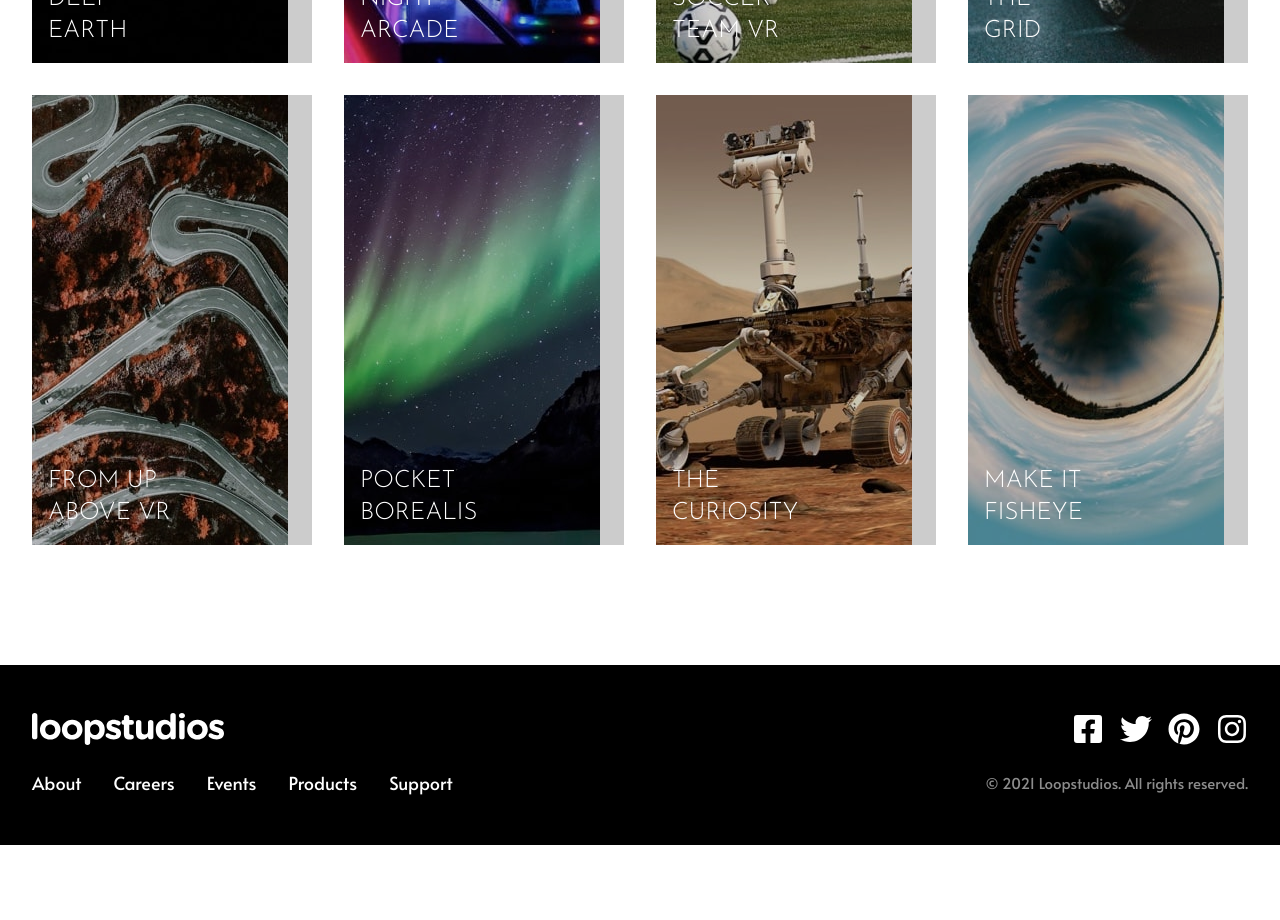
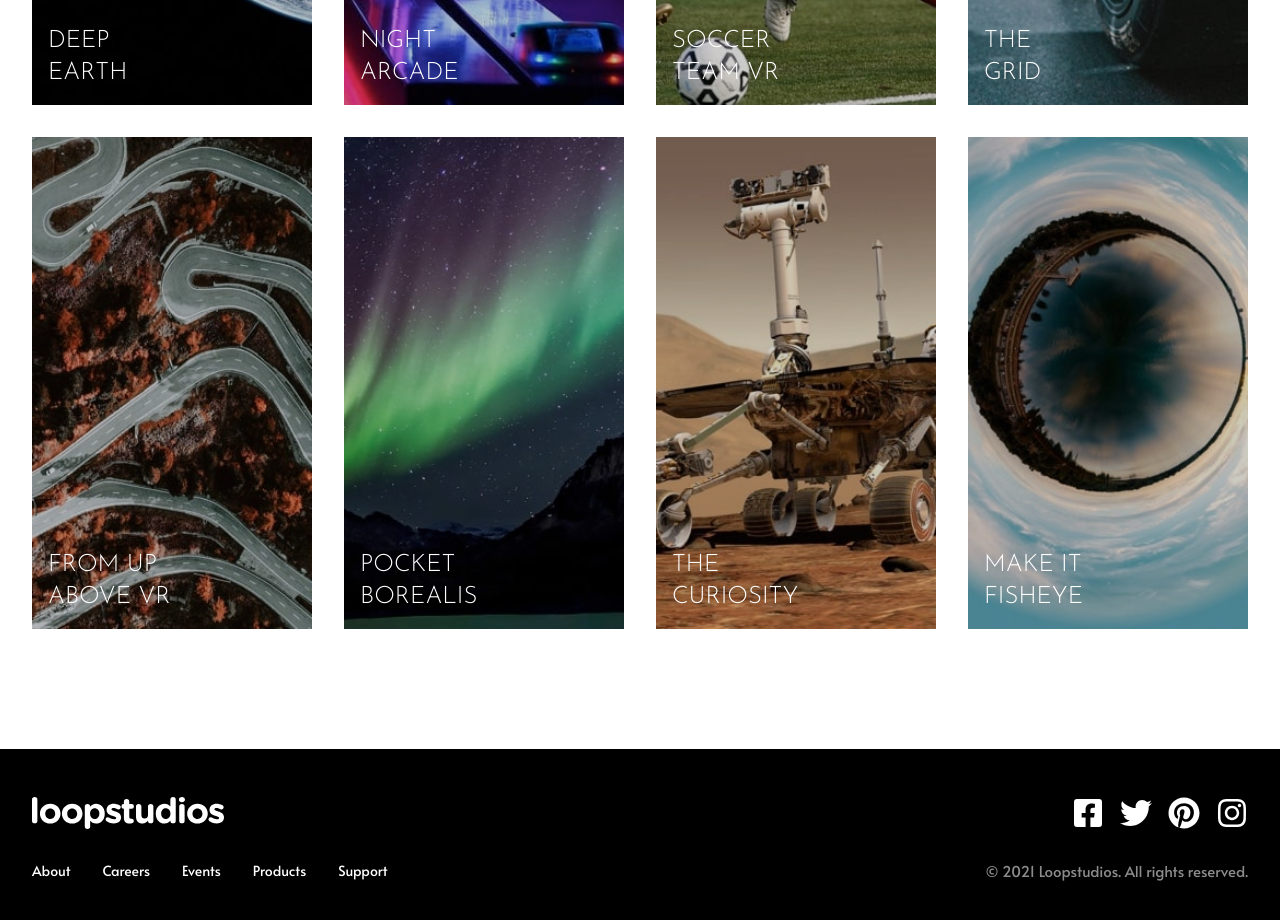
Before and after one commit to cdhumphreys/fm-loopstudio-landingpage, a React (Create React App) app: page / in a window 1280 px wide. Shown: the part 1680-2600 px from the top of the page. Before the commit the page ends 2525 px from the top, so only its background shows below. Built offline with nearby package versions, Linux system fonts and the light colour scheme.

Commit message:
hover states

```diff
--- a/src/components/CreationPreview.js
+++ b/src/components/CreationPreview.js
@@ -2,11 +2,12 @@ import React from "react";
 import PropTypes from "prop-types";
 const CreationPreview = ({ src, alt }) => {
     return (
-        <div className="relative">
-            <img src={src} alt={alt} className="object-fit" />
+        <div className="relative group cursor-pointer">
+            <img src={src} alt={alt} className="object-cover w-full object-center" />
             <div className="absolute top-0 left-0 right-0 bottom-0 bg-black opacity-20" />
+            <div className="bg-white opacity-0 absolute left-0 right-0 top-0 bottom-0 group-hover:opacity-50"></div>
             <div>
-                <h2 className="absolute bottom-4 left-4 text-white uppercase text-2xl w-32 whitespace-pre-wrap">
+                <h2 className="absolute bottom-4 left-4 text-white uppercase text-2xl w-32 whitespace-pre-wrap group-hover:text-black">
                     {alt}
                 </h2>
             </div>
--- a/src/components/common/Button.js
+++ b/src/components/common/Button.js
@@ -18,7 +18,7 @@ const Button = ({ children, size = "md", className = "", ...props }) => {
     }
     return (
         <button
-            className={` text-black border-2 border-gray-dark ${padding} uppercase tracking-button ${className}`}
+            className={` text-black border-2 border-gray-dark ${padding} uppercase tracking-button hover:bg-black hover:text-white ${className}`}
             {...props}
         >
             {children}
--- a/src/components/common/Footer.js
+++ b/src/components/common/Footer.js
@@ -1,9 +1,17 @@
 import React from "react";
 import Container from "./Container";
 import Logo from "./Logo";
+import NavItem from "./NavItem";
 import SocialButton from "./SocialButton";
 
 const Footer = () => {
+    const navItems = [
+        { href: "#", text: "About" },
+        { href: "#", text: "Careers" },
+        { href: "#", text: "Events" },
+        { href: "#", text: "Products" },
+        { href: "#", text: "Support" },
+    ];
     return (
         <div className="bg-black">
             <Container className="bg-black">
@@ -12,21 +20,9 @@ const Footer = () => {
                         <Logo />
                     </div>
                     <ul className="flex flex-col text-white mb-12 gap-4 text-center text-lg md:flex-row md:order-3 md:w-1/2 md:mb-0 md:gap-8">
-                        <li>
-                            <a href="#">About</a>
-                        </li>
-                        <li>
-                            <a href="#">Careers</a>
-                        </li>
-                        <li>
-                            <a href="#">Events</a>
-                        </li>
-                        <li>
-                            <a href="#">Products</a>
-                        </li>
-                        <li>
-                            <a href="#">Support</a>
-                        </li>
+                        {navItems.map((item) => (
+                            <NavItem key={item.text} href={item.href} text={item.text} className="md:px-0 md:text-sm" />
+                        ))}
                     </ul>
                     <ul className="flex flex-row flex-nowrap w-full justify-center items-center gap-4 mb-4 md:order-2 md:w-1/2 md:justify-end md:mb-6">
                         <li>
--- a/src/components/common/NavItem.js
+++ b/src/components/common/NavItem.js
@@ -1,12 +1,13 @@
 import React from "react";
 import PropTypes from "prop-types";
 
-const NavItem = ({ href, text }) => {
+const NavItem = ({ href, text, className = "" }) => {
     return (
-        <li className="px-4 py-2">
+        <li className={`group relative px-4 py-2 ${className}`}>
             <a className="text-white" href={href}>
                 {text}
             </a>
+            <div className="bg-white opacity-0 absolute left-1/4 right-1/4 bottom-0 h-0.5 group-hover:opacity-100 z-10" />
         </li>
     );
 };
--- a/src/components/common/SocialButton.js
+++ b/src/components/common/SocialButton.js
@@ -44,7 +44,12 @@ const SocialButton = ({ size = "sm", network = "" }) => {
             break;
     }
 
-    return icon;
+    return (
+        <div className="relative group">
+            {icon}
+            <div className="bg-white opacity-0 absolute left-0.5 right-0.5 -bottom-3 h-1 group-hover:opacity-100 z-10" />
+        </div>
+    );
 };
 
 SocialButton.propTypes = {
```
